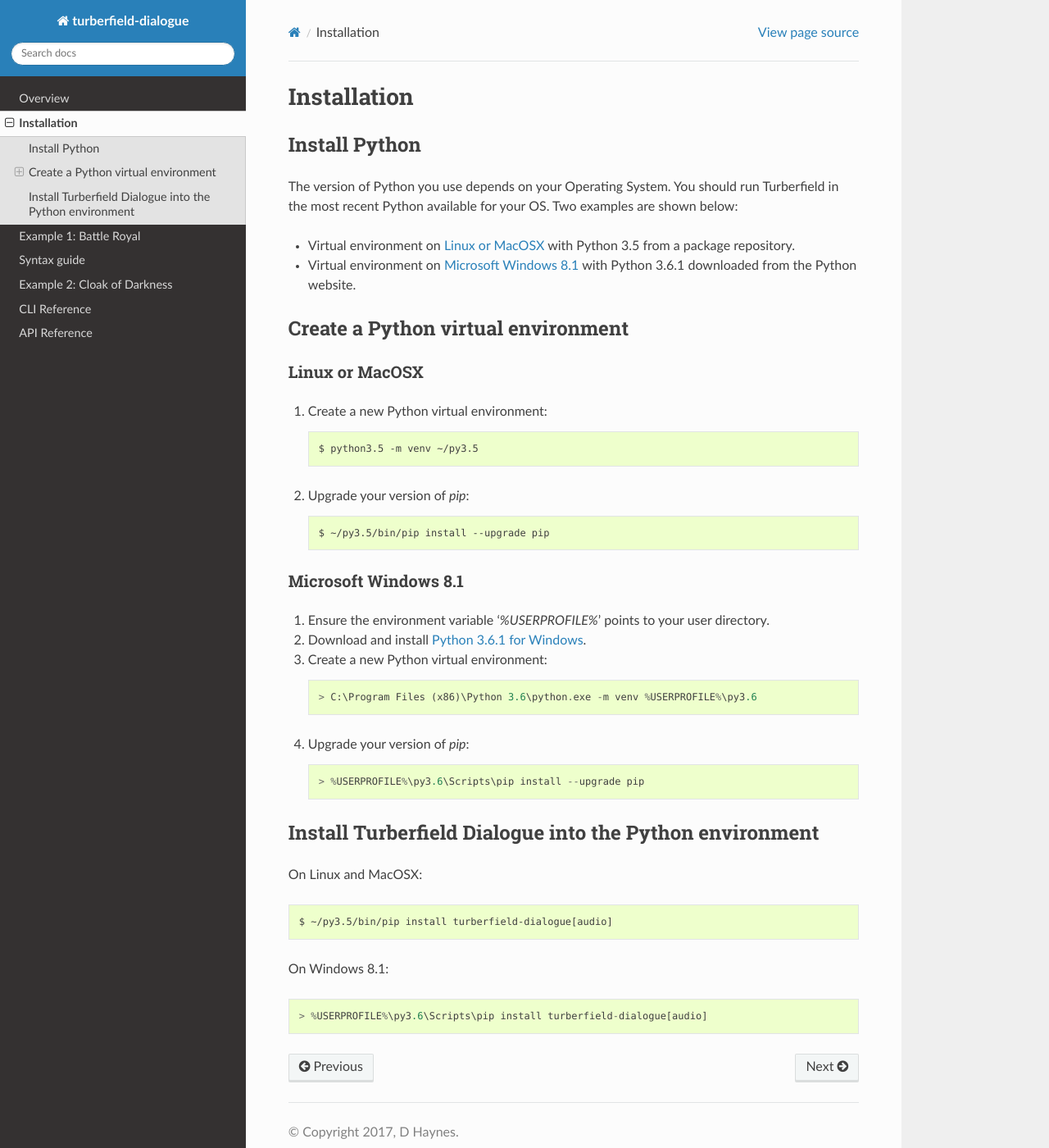
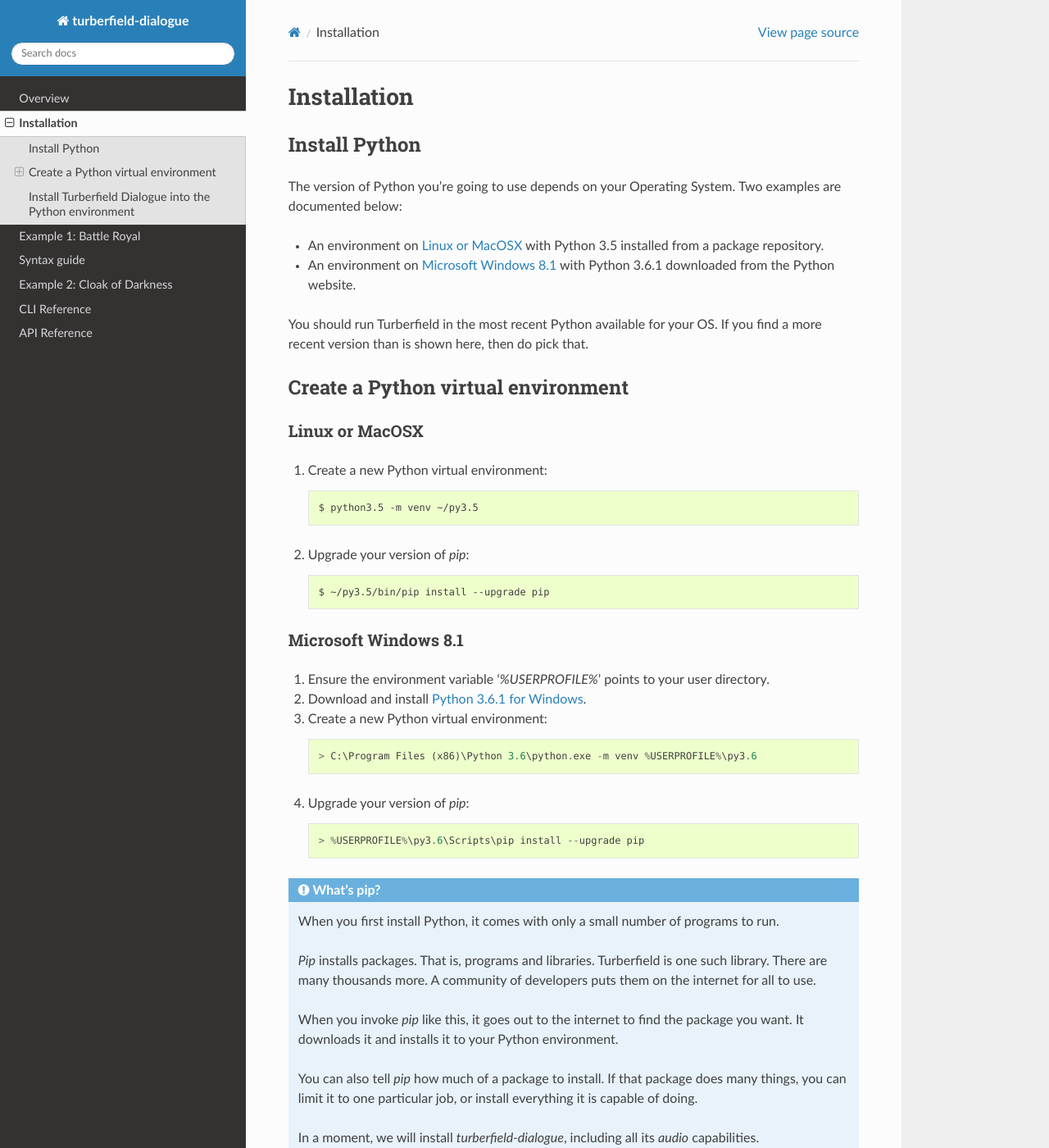
Before and after one commit to tundish/turberfield-dialogue, a Sphinx documentation site: the page built from turberfield/dialogue/doc/install.rst, in a window 1280 px wide and 1400 px high. Shown: the whole window at 82% size. Built offline with Sphinx 7.4.7 and the Read the Docs theme 2.0.0, drawn with Linux system fonts in a browser that asks for light colours.

Commit message:
Install instructions read way better now.

```diff
--- a/turberfield/dialogue/doc/index.rst
+++ b/turberfield/dialogue/doc/index.rst
@@ -2,7 +2,7 @@
     ##++::==~~--''``
 
 Turberfield Dialogue library
-::::::::::::::::::::::::::::
+++++++++++++++++++++++++++++
 
 .. toctree::
    :maxdepth: 1
--- a/turberfield/dialogue/doc/install.rst
+++ b/turberfield/dialogue/doc/install.rst
@@ -7,14 +7,15 @@
 Install Python
 ==============
 
-The version of Python you use depends on your Operating System. You should
-run Turberfield in the most recent Python available for your OS. Two examples
-are shown below:
+The version of Python you're going to use depends on your Operating System.
+Two examples are documented below:
 
-* Virtual environment on `Linux or MacOSX`_ with Python 3.5 from a package repository.
-* Virtual environment on `Microsoft Windows 8.1`_ with Python 3.6.1 downloaded from
+* An environment on `Linux or MacOSX`_ with Python 3.5 installed from a package repository.
+* An environment on `Microsoft Windows 8.1`_ with Python 3.6.1 downloaded from
   the Python website.
 
+You should run Turberfield in the most recent Python available for your OS. If you find
+a more recent version than is shown here, then do pick that.
 
 Create a Python virtual environment
 ===================================
@@ -43,6 +44,25 @@
 
     > %USERPROFILE%\py3.6\Scripts\pip install --upgrade pip
 
+.. admonition:: What's pip?
+
+   When you first install Python, it comes with only a small number of programs
+   to run.
+
+   `Pip` installs packages. That is, programs and libraries. Turberfield is
+   one such library. There are many thousands more. A community of developers
+   puts them on the internet for all to use.
+
+   When you invoke `pip` like this, it goes out to the internet to find the package
+   you want. It downloads it and installs it to your Python environment.
+
+   You can also tell `pip` how much of a package to install. If that package does
+   many things, you can limit it to one particular job, or install everything it
+   is capable of doing.
+
+   In a moment, we will install `turberfield-dialogue`, including all its `audio`
+   capabilities.
+
 .. _install Turberfield Dialogue:
 
 Install Turberfield Dialogue into the Python environment
```
Also changed, not shown: turberfield/dialogue/doc/battle.rst (+10 -0 lines).
